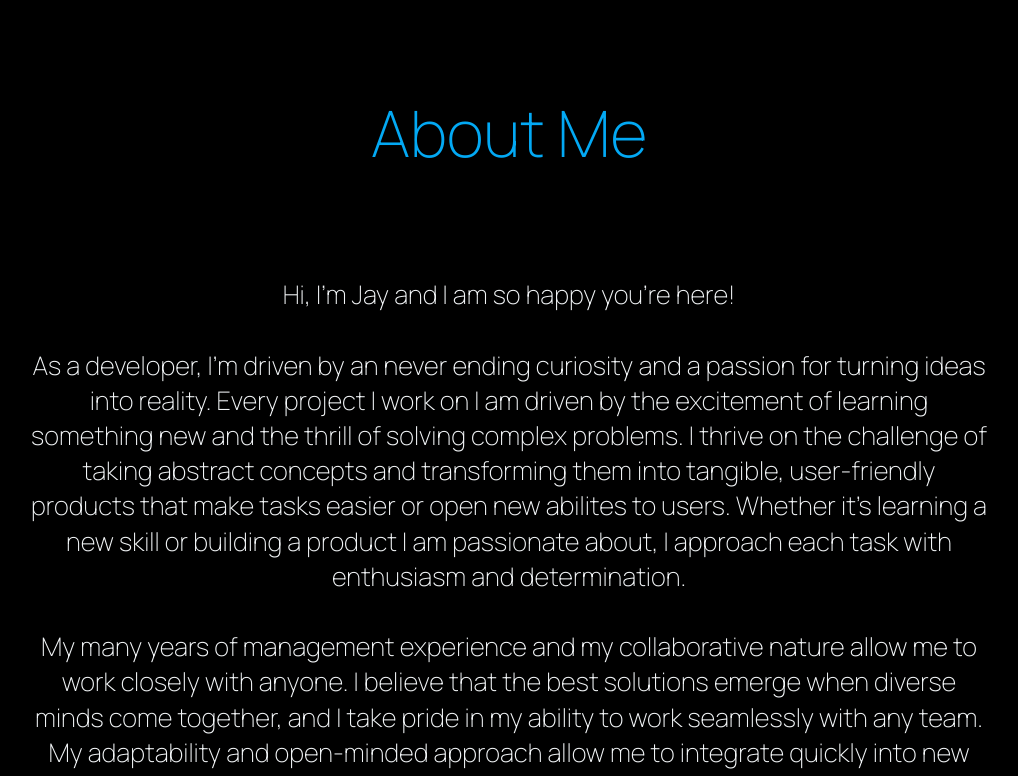
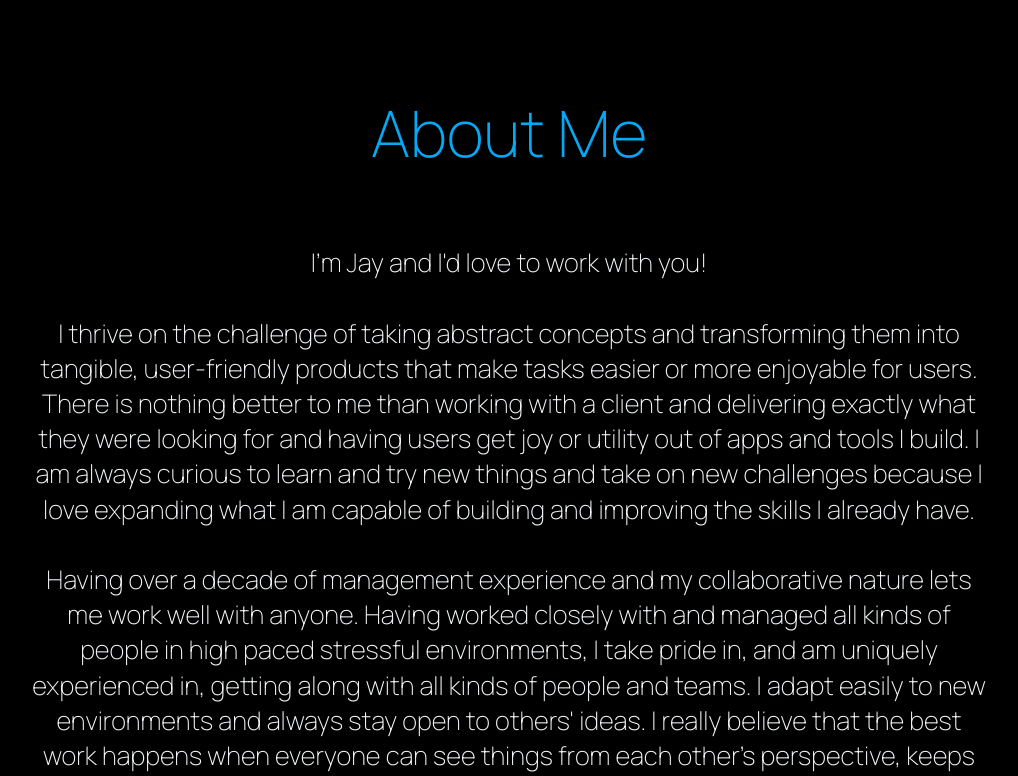
Before and after one commit to jwoodcodes/portfolio, a Next.js app: page / in a window 1280 px wide. Shown: the part 2000-2776 px from the top of the page, without its empty margins (131-1149 px from the left). Built offline with nearby package versions, Linux system fonts and the light colour scheme.

Commit message:
update front page

```diff
--- a/src/app/page.js
+++ b/src/app/page.js
@@ -13,8 +13,7 @@ export default function Home() {
           <h1 className={styles.name}>Jay Wood</h1>
           <span className={styles.jobTitle}>Web Developer</span>
           <div className={styles.mainSectionIntro}>
-           I&apos;m Jay, a web developer from Missouri. I love to
-            take concepts and turn them into reality. I am so happy to share
+           I&apos;m Jay, a developer from Missouri. I am so happy to share
             what i&apos;ve been working on with you!
           </div>
         </div>
@@ -56,17 +55,19 @@ export default function Home() {
       <div className={styles.aboutSectionWrapper} id="about">
         <h2 className={styles.aboutSectionHeader}>About Me</h2>
         <section className={styles.aboutMeMainSection}>
-          Hi, I&apos;m Jay and I am so happy you&apos;re here!
+          I&apos;m Jay and I'd love to work with you!
           <br />
           <br />
 
-          As a developer, I&apos;m driven by an never ending curiosity and a passion for turning ideas into reality. Every project I work on I am driven by the excitement of learning something new and the thrill of solving complex problems. I thrive on the challenge of taking abstract concepts and transforming them into tangible, user-friendly products that make tasks easier or open new abilites to users. Whether it&apos;s learning a new skill or building a product I am passionate about, I approach each task with enthusiasm and determination.
+           I thrive on the challenge of taking abstract concepts and transforming them into tangible, user-friendly products that make tasks easier or more enjoyable for users. There is nothing better to me than working with a client and delivering exactly what they were looking for and having users get joy or utility out of apps and tools I build. I am always curious to learn and try new things and take on new challenges because I love expanding what I am capable of building and improving the skills I already have.
+
+           {/* I&apos;m driven by an never ending curiosity and a passion for turning ideas into reality. Every project I work on I am driven by the excitement of learning something new and the thrill of solving complex problems. */}
           <br />
           <br />
-  My many years of management experience and my collaborative nature allow me to work closely with anyone. I believe that the best solutions emerge when diverse minds come together, and I take pride in my ability to work seamlessly with any team. My adaptability and open-minded approach allow me to integrate quickly into new environments, contributing positively to any team while always being receptive to others inputs and ideas. I truly believe that the best work gets done when everyone has the ability to see things from the other persons point of view, keeps an open mind, and is able to take criticism and turn it into better solutions.
+  Having over a decade of management experience and my collaborative nature lets me work well with anyone. Having worked closely with and managed all kinds of people in high paced stressful environments, I take pride in, and am uniquely experienced in, getting along with all kinds of people and teams. I adapt easily to new environments and always stay open to others' ideas. I really believe that the best work happens when everyone can see things from each other's perspective, keeps an open mind, and can take feedback to better themselves and what the team is working on.
   <br />
   <br />
-  In the face of challenges or setbacks, I maintain an unwavering positive attitude. I see obstacles not as roadblocks, but as opportunities for growth and improvement. This optimism, combined with my problem-solving skills, enables me to navigate through difficulties with resilience and creativity. I&apos;m always eager to embrace new technologies and methodologies, knowing that each challenge overcome adds to my skillset and makes me a more versatile developer. My goal is always to push myself when working independently and to be a valuable and collaborative member when working with a team. I cannot wait to hear from you and discuss how I could be of value to your team.
+  As a genuinely positive person, I am always calm and positive when faced with challenges. My positive mindset, along with my problem-solving skills, helps me come up with creative solutions. Whether working solo or with a team, my aim is to always challenge myself and contribute to the team's success. I'm excited to connect with you and explore how I can bring value to your team.
 
 
         </section>
--- a/src/app/page.module.css
+++ b/src/app/page.module.css
@@ -649,7 +649,7 @@
   font-weight: 100;
   font-size: 4rem;
   text-align: center;
-  margin-bottom: 6rem;
+  margin-bottom: 4rem;
   margin-left: auto;
   margin-right: auto;
   width: fit-content;
```
